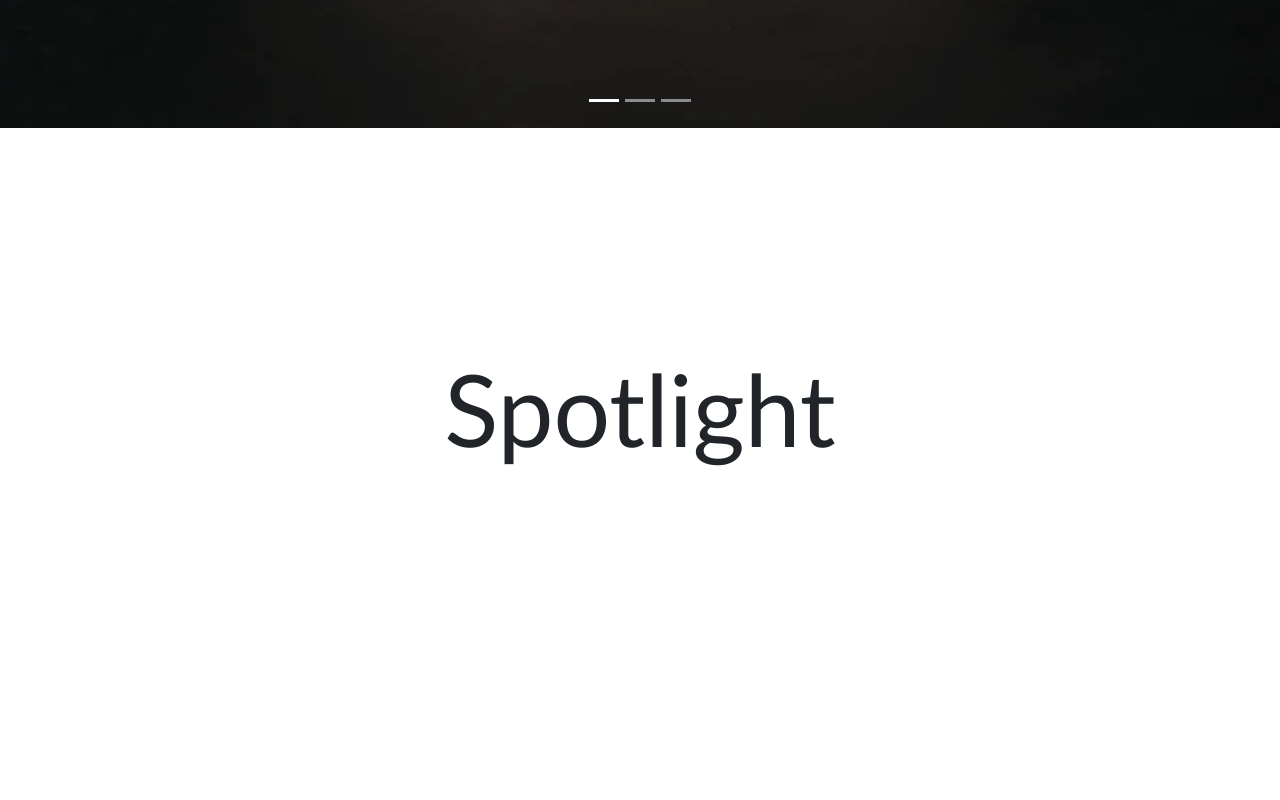
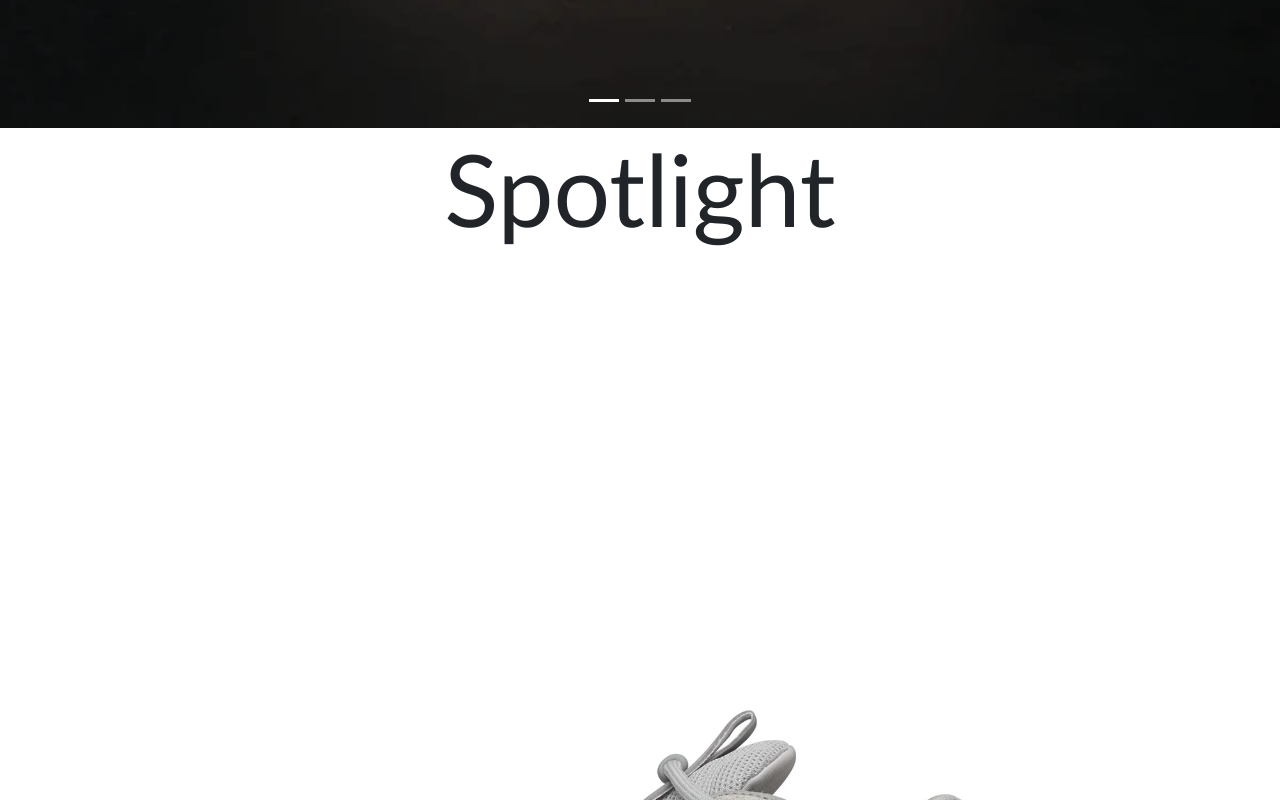
Before and after one commit to cgomez1501/Project-1-Personal-Website, a website: page index.html in a window 1280 px wide. Shown: the part 900-1700 px from the top of the page. Drawn offline with nearby package versions, Linux system fonts and the light colour scheme.

Commit message:
update 19/ bugs

```diff
--- a/index.html
+++ b/index.html
@@ -83,7 +83,7 @@
           <span class="visually-hidden">Next</span>
         </button>
       </div>
-      <div class="box-sizing"></div><div id="carouselExample" class="carousel slide">
+      <div id="carouselExample" class="carousel slide">
         <h1 class="spotlight">Spotlight</h1>
         <div class="carousel-inner">
           <div class="carousel-item active">
@@ -122,7 +122,6 @@
               <h5>Converse</h5>
             </div>
           </div>
-        </div>
         <button class="carousel-control-prev" type="button" data-bs-target="#carouselExample" data-bs-slide="prev">
           <span class="carousel-control-prev-icon" aria-hidden="true"></span>
           <span class="visually-hidden">Previous</span>
@@ -132,4 +131,5 @@
           <span class="visually-hidden">Next</span>
         </button>
     </body>
+    <script src="https://cdn.jsdelivr.net/npm/bootstrap@5.3.3/dist/js/bootstrap.bundle.min.js" integrity="sha384-YvpcrYf0tY3lHB60NNkmXc5s9fDVZLESaAA55NDzOxhy9GkcIdslK1eN7N6jIeHz" crossorigin="anonymous"></script>
 </html>
```
